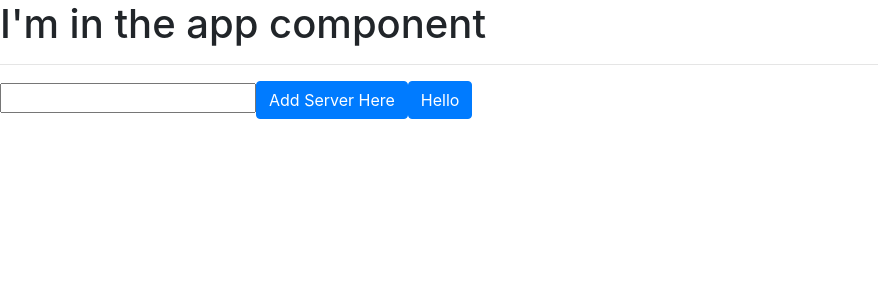
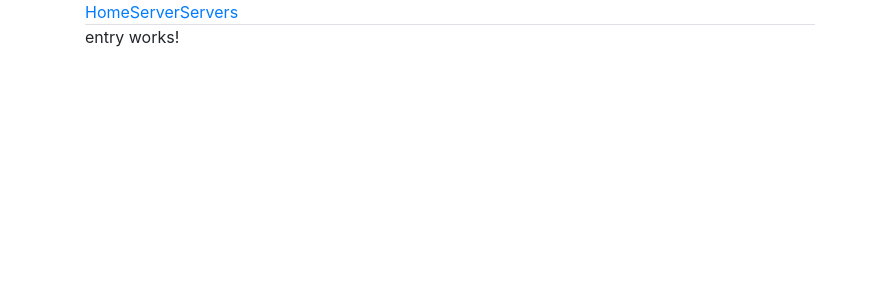
Before and after one commit to valentinesamuel/my-first-app, an Angular app: page / in a window 1280 px wide. Shown: the top 300 px of the page, without its empty margins (0-878 px from the left). Built offline with nearby package versions, Linux system fonts and the light colour scheme.

Commit message:
(FEAT):Added angular routing

```diff
--- a/src/app/app.component.html
+++ b/src/app/app.component.html
@@ -1,4 +1,17 @@
-<h1>I'm in the app component</h1>
-<hr />
-<app-servers></app-servers>
-<app-server ></app-server>
+<div class="container">
+  <div class="row">
+    <div class="col-xs-12 col-sm-10 col-md-8 col-sm-offset-1 col-md-offset-2">
+      <ul class="nav nav-tabs">
+        <li role="presentation" class="active"><a routerLink="/">Home</a></li>
+        <li role="presentation"><a routerLink="server">Server</a></li>
+        <li role="presentation"><a routerLink="servers">Servers</a></li>
+      </ul>
+    </div>
+  </div>
+  <div class="row">
+    <div class="col-xs-12 col-sm-10 col-md-8 col-sm-offset-1 col-md-offset-2">
+     <router-outlet></router-outlet>
+    </div>
+  </div>
+
+</div>
--- a/src/app/app.module.ts
+++ b/src/app/app.module.ts
@@ -3,20 +3,21 @@ import { NgModule } from '@angular/core';
 import { FormsModule } from '@angular/forms';
 
 import { AppComponent } from './app.component';
-import { ServerComponent } from "../app/server/server.component";
+import { ServerComponent } from '../app/server/server.component';
 import { ServersComponent } from './servers/servers.component';
+import { RouterModule, Routes } from '@angular/router';
+import { EntryComponent } from './entry/entry.component';
+
+const appRoutes: Routes = [
+  { path: '', component: EntryComponent },
+  { path: 'server', component: ServerComponent },
+  { path: 'servers', component: ServersComponent },
+];
 
 @NgModule({
-  declarations: [
-    AppComponent,
-    ServerComponent,
-    ServersComponent
-  ],
-  imports: [
-    BrowserModule,
-    FormsModule
-  ],
+  declarations: [AppComponent, ServerComponent, ServersComponent, EntryComponent],
+  imports: [BrowserModule, FormsModule, RouterModule.forRoot(appRoutes)],
   providers: [],
-  bootstrap: [AppComponent]
+  bootstrap: [AppComponent],
 })
-export class AppModule { }
+export class AppModule {}
--- /dev/null
+++ b/src/app/entry/entry.component.html
@@ -0,0 +1 @@
+<p>entry works!</p>
--- /dev/null
+++ b/src/app/entry/entry.component.ts
@@ -0,0 +1,15 @@
+import { Component, OnInit } from '@angular/core';
+
+@Component({
+  selector: 'app-entry',
+  templateUrl: './entry.component.html',
+  styleUrls: ['./entry.component.css']
+})
+export class EntryComponent implements OnInit {
+
+  constructor() { }
+
+  ngOnInit(): void {
+  }
+
+}
--- a/src/app/server/server.component.html
+++ b/src/app/server/server.component.html
@@ -4,3 +4,5 @@
 >
   The server {{ serverid }} is {{ getServerStatus() }}
 </p> -->
+
+<h1>This is a server component</h1>
--- a/src/app/servers/servers.component.ts
+++ b/src/app/servers/servers.component.ts
@@ -21,7 +21,7 @@ export class ServersComponent implements OnInit {
   }
 
   ngOnInit(): void {
-    this.bankService.launchingData.subscribe((eve:string) => {
+    this.bankService.launchingData.subscribe((eve: string) => {
       alert(eve);
     });
   }
```
Also changed, not shown: src/app/entry/entry.component.css (added).
